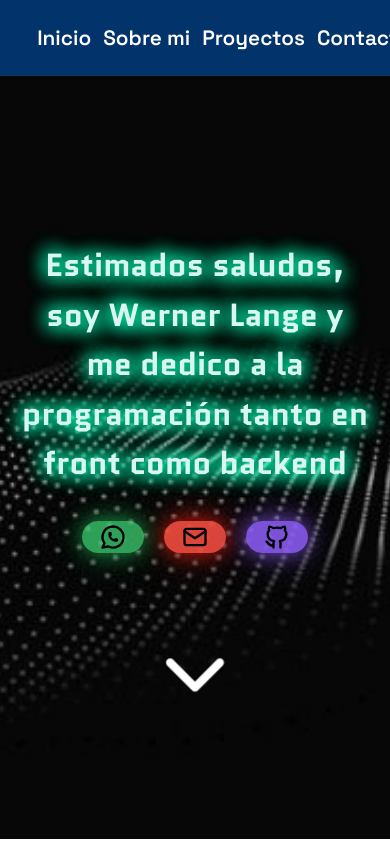
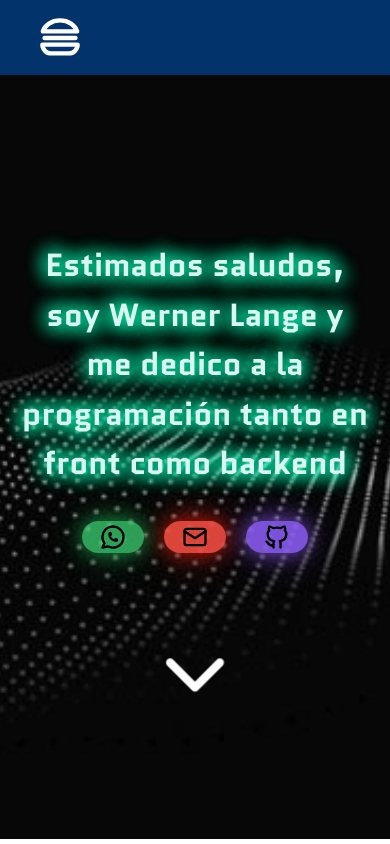
Before and after one commit to Berna15548/pagina-portafolio, a React (Vite) app: page / in a window 390 px wide. Shown: the top 844 px of the page. Built offline with nearby package versions, Linux system fonts and the light colour scheme.

Commit message:
hamburguesa navbar

```diff
--- a/src/App.scss
+++ b/src/App.scss
@@ -14,7 +14,7 @@
 
 span {
   margin: 0 !important;
-} /*mantine le pone margen a los span dentro de etiquetas*/
+}
 
 .logo {
   height: 6em;
@@ -52,7 +52,25 @@ span {
   color: #888;
 }
 
+.hideResponsive{
+  @media (max-width: 720px) {
+    display: none!important;
+  }
+}
 
+.inner-button {
+  width: 220px;
+  display: flex;
+  font-size: larger;
+  flex-direction: row;
+  justify-content: space-between;
+  text-shadow:
+          1px 1px 5px rgba(0, 0, 0, 0.81),
+          -1px 1px 5px rgba(0, 0, 0, 0.78),
+          1px -1px 5px rgba(255, 255, 255, 0.74),
+          -1px -1px 5px rgba(255, 255, 255, 0.73);
+
+}
 
 /*  estilos por ID  */
 
@@ -103,6 +121,8 @@ span {
   }
 }
 
+
+
 #app-container {
 }
 
@@ -123,9 +143,25 @@ span {
   justify-content: center;
   padding: 20px 8%;
 
+
   .mantine-Button-root {
     overflow: visible;
     background-color: transparent;
+  }
+}
+
+#nav-links{
+  justify-content: space-around;
+  align-items: center;
+  background-color: rgba(150, 150, 255, 0.7) !important;
+
+  .mantine-Button-inner{
+    width: 100%;
+    border-radius: 15px;
+    height: fit-content;
+    padding: 10px;
+    margin-top: 10px;
+    border-bottom: 2px solid white;
   }
 }
 
@@ -148,6 +184,14 @@ span {
     padding-right: clamp(5px, 1vw, 10px);
   }
 
+}
+
+#nav-flex-pc{
+  @extend #nav-flex;
+
+  @media (max-width: 768px) {
+    display: none;
+  }
 }
 
 #inicio-container {
@@ -257,7 +301,6 @@ span {
   }
 }
 
-/* WhatsApp */
 .badge-whatsapp {
   @extend .badge-base;
 
@@ -272,7 +315,6 @@ span {
   }
 }
 
-/* Gmail */
 .badge-email {
   @extend .badge-base;
 
@@ -287,7 +329,6 @@ span {
   }
 }
 
-/* GitHub violeta */
 .badge-github {
   @extend .badge-base;
 
@@ -322,16 +363,12 @@ span {
   transform: translate(-50%, -50%);
   color: white;
   cursor: pointer;
-
-  // Tamaño base + responsive (puedes hacerlo tan grande como quieras)
   width: 160px;
   height: 160px;
-
   opacity: 0;
   animation: crecerYbajar 5s infinite ease-in-out;
 }
 
-// Delays para que aparezca una sola a la vez
 .flecha-libre:nth-child(1) { animation-delay: 0s; }
 .flecha-libre:nth-child(2) { animation-delay: 1.6s; }
 .flecha-libre:nth-child(3) { animation-delay: 3.2s; }
@@ -358,3 +395,50 @@ span {
     transform: translate(-50%, 60px) scale(0.5);
   }
 }
+/*================== =================================*/
+
+#nav-links {
+  display: none;
+  gap: 10px;
+
+}
+
+#hamburger-icon {
+  display: none;
+}
+
+@media (max-width: 768px) {
+
+  #hamburger-icon {
+    display: block;
+    cursor: pointer;
+    z-index: 1001;
+    color: white;
+    scale: 2.2;
+    margin-left: 5%;
+  }
+
+  #nav-bar-container{
+    padding: 0 8%;
+    height: 75px;
+  }
+
+  #nav-links {
+    display: flex;
+    flex-direction: column;
+
+    position: absolute;
+    top: 100%;
+    left: 0;
+    width: 100%;
+    height: 0;
+    overflow: hidden;
+    transition: height 0.3s ease-out;
+    background-color: white;
+  }
+
+  #nav-links.menu-movil-activo {
+    height: 250px;
+    padding: 10px 0;
+  }
+}
--- a/src/components/NavBar.tsx
+++ b/src/components/NavBar.tsx
@@ -1,27 +1,82 @@
 import '../App.scss'
-import {Button} from "@mantine/core";
+import { Button } from "@mantine/core";
+import {useState} from "react";
+import {IconChevronsDown} from "@tabler/icons-react";
+import {IconBurger} from "@tabler/icons-react";
+
 
 const NavBar = () => {
-
-
-    const deslizarPantalla = (id : string) => {
+    const [menuAbierto, setMenuAbierto] = useState(false);
+    const deslizarPantalla = (id: string) => {
         document
             .getElementById(id)
             ?.scrollIntoView({ behavior: "smooth", block: "start" });
+        setMenuAbierto(false);
     };
-
-
-
+    const toggleMenu = () => {
+        setMenuAbierto(!menuAbierto);
+    };
 
     return (
         <header id="nav-bar-container">
             <div id="nav-flex">
-                <Button onClick={() => deslizarPantalla("inicio-container")}>Inicio</Button>
-                <Button onClick={() => deslizarPantalla("sobre-mi-container")}>Sobre mi</Button>
-                <Button onClick={() => deslizarPantalla("proyectos-container")}>Proyectos</Button>
-                <Button onClick={() => deslizarPantalla("contacto-container")}>Contacto</Button>
+                <div id="nav-flex-pc">
+                    <Button onClick={() => deslizarPantalla("inicio-container")}>
+                        Inicio
+                    </Button>
+
+                    <Button onClick={() => deslizarPantalla("sobre-mi-container")}>
+                        Sobre mi
+                    </Button>
+
+                    <Button onClick={() => deslizarPantalla("proyectos-container")}>
+                        Proyectos
+                    </Button>
+
+                    <Button onClick={() => deslizarPantalla("contacto-container")}>
+                        Contacto
+                    </Button>
+                </div>
+
+
+                <IconBurger
+                    id="hamburger-icon"
+                    stroke={2}
+                    onClick={toggleMenu}
+                />
+
+                <div
+                    id="nav-links"
+                    className={menuAbierto ? 'menu-movil-activo' : ''}
+                >
+                    <Button onClick={() => deslizarPantalla("inicio-container")}>
+                        <div
+                            className="inner-button">
+                            Inicio <IconChevronsDown
+                            size={24}
+                            stroke={1.5}/>
+                        </div>
+                    </Button>
+
+                    <Button onClick={() => deslizarPantalla("sobre-mi-container")}>
+                        <div className="inner-button">
+                            Sobre mi <IconChevronsDown size={24} stroke={1.5} />
+                        </div>
+                    </Button>
+
+                    <Button onClick={() => deslizarPantalla("proyectos-container")}>
+                        <div className="inner-button">
+                            Proyectos <IconChevronsDown size={24} stroke={1.5} />
+                        </div>
+                    </Button>
+
+                    <Button onClick={() => deslizarPantalla("contacto-container")}>
+                        <div className="inner-button">
+                            Contacto <IconChevronsDown size={24} stroke={1.5} />
+                        </div>
+                    </Button>
+                </div>
             </div>
-
         </header>
     )
 }
```
